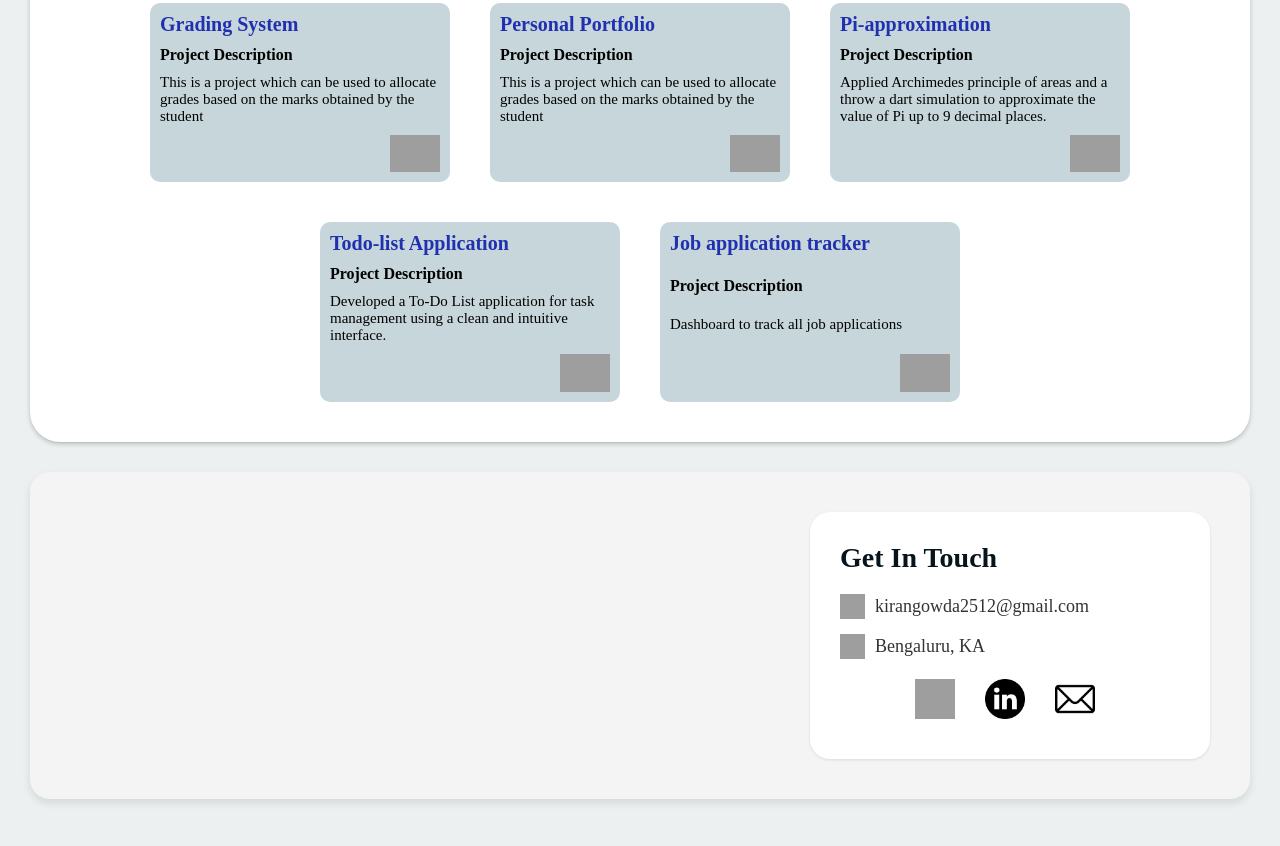
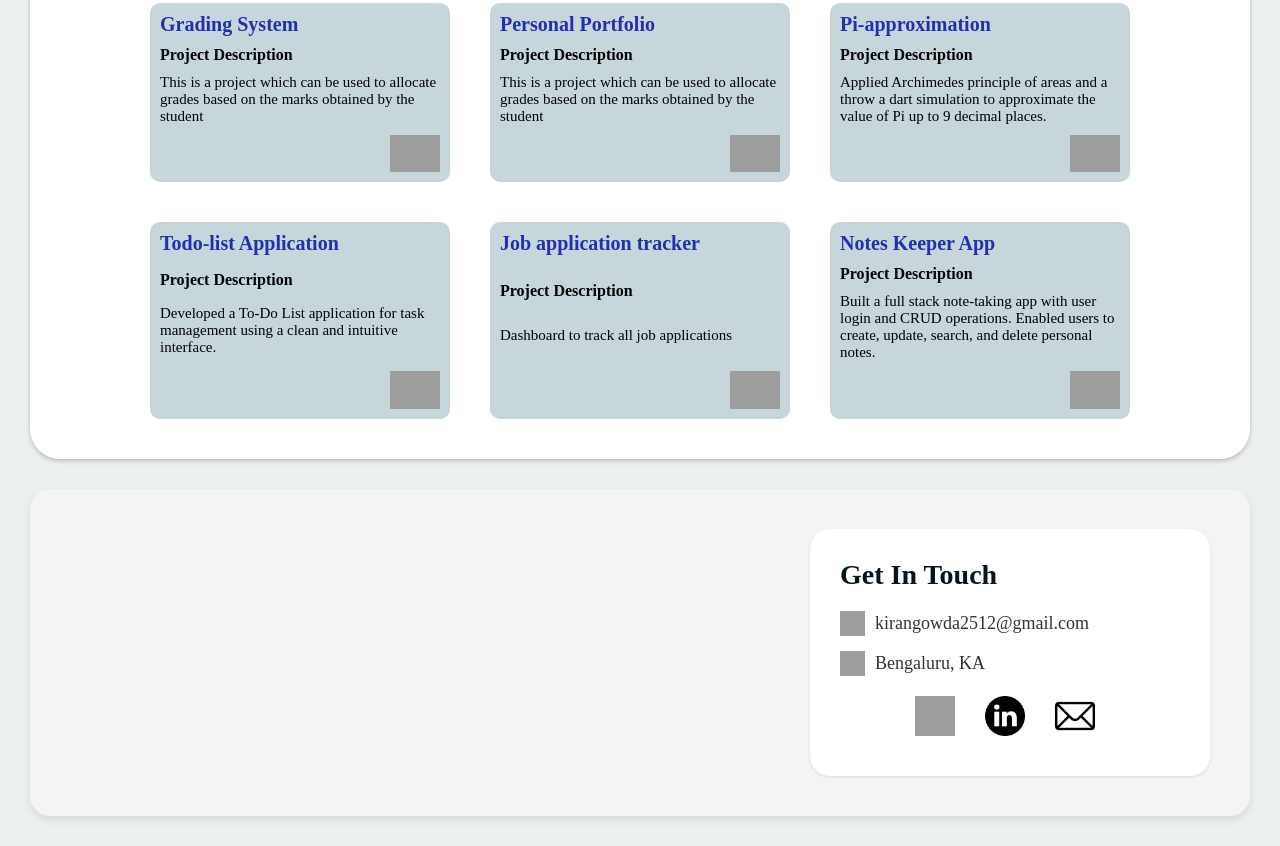
Before and after one commit to kiran-2512/Personal_portfolio, a plain HTML site: page index.html in a window 1280 px wide. Shown: the part 1544-2390 px from the top of the page. Drawn offline with nearby package versions, Linux system fonts and the light colour scheme; grey boxes are pictures that could not be loaded.

Commit message:
modified code

```diff
--- a/index.html
+++ b/index.html
@@ -179,15 +179,15 @@
               src="https://cdn.jsdelivr.net/gh/devicons/devicon@latest/icons/github/github-original.svg" alt=""
               class="project-image"></a>
         </div>
-        <!-- <div class="project-cards">
-          <h3 class="title-heading">Grading System </h3>
+        <div class="project-cards">
+          <h3 class="title-heading">Notes Keeper App</h3>
           <span class="project-description">Project Description</span>
-          <p class="para-description">This is a project which can be used to allocate grades based on the marks obtained by the
-            student</p>
+          <p class="para-description">Built a full stack note-taking app with user login and CRUD operations. Enabled users to create, update, search,
+          and delete personal notes.</p>
           <a href="https://github.com/"><img
               src="https://cdn.jsdelivr.net/gh/devicons/devicon@latest/icons/github/github-original.svg" alt=""
               class="project-image"></a>
-        </div> -->
+        </div>
         </div>
         <section>
 <!--Project Section Ends-->
```
Also changed, not shown: 1 other file.
